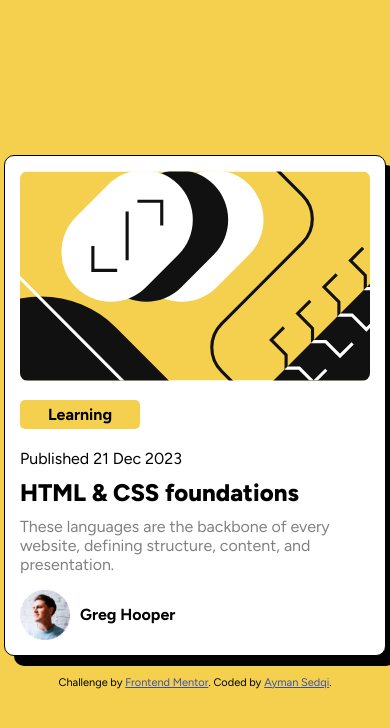
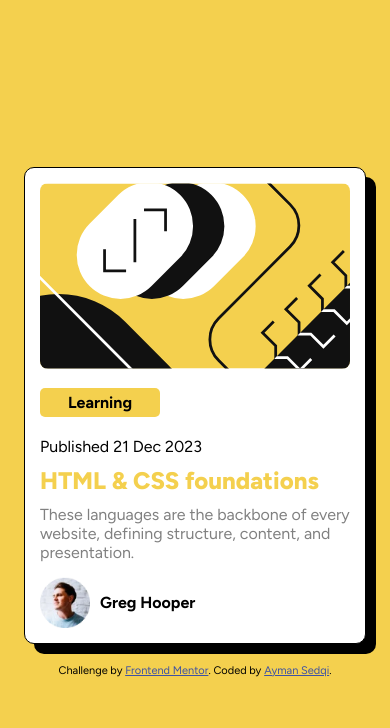
Before and after one commit to AymanSdq/blog-card, a plain HTML site: page index.html in a window 390 px wide. In both pictures the pointer is over the element "HTML & CSS foundations". Drawn offline with Linux system fonts and the light colour scheme.

Commit message:
Finish challenge

```diff
--- a/assets/style/style.css
+++ b/assets/style/style.css
@@ -89,6 +89,21 @@ span.tag-blog{
     font-weight: 800;
 }
 
+.blog-title:hover{
+    color: var(--yellow-primary);
+    transition: .5s;
+    cursor: pointer;
+}
+
 .blog-content{
     color: var(--grey-primary);
 }
+
+@media only screen and (max-width: 425px){
+
+    .card-blog-section{
+        width: 310px;
+        box-shadow: 10px 10px;
+    }
+
+}
```
